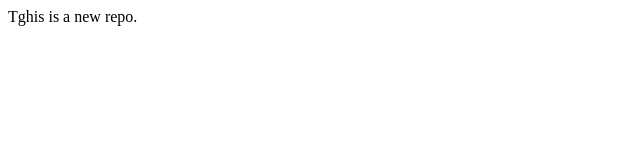
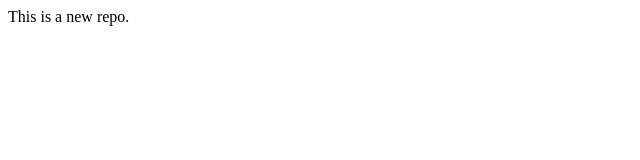
Before and after one commit to karunashrestha146-oss/localrepo, a plain HTML site: page index.html in a window 1280 px wide. Shown: the full height of the page, 0-640 px from the left. Drawn offline with Linux system fonts and the light colour scheme.

Commit message:
Update index.html

```diff
--- a/index.html
+++ b/index.html
@@ -1 +1 @@
-<p>Tghis is a new repo.</p>
+<p>This is a new repo.</p>
```
